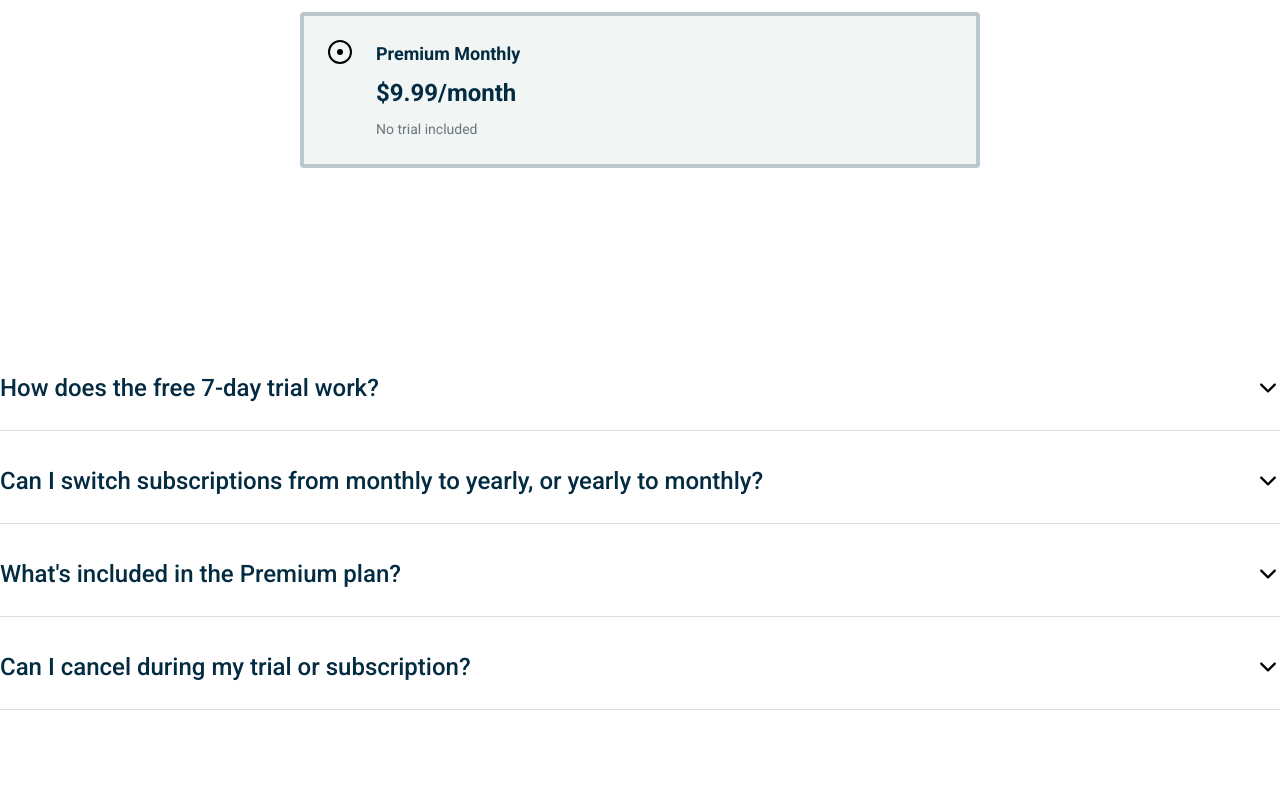
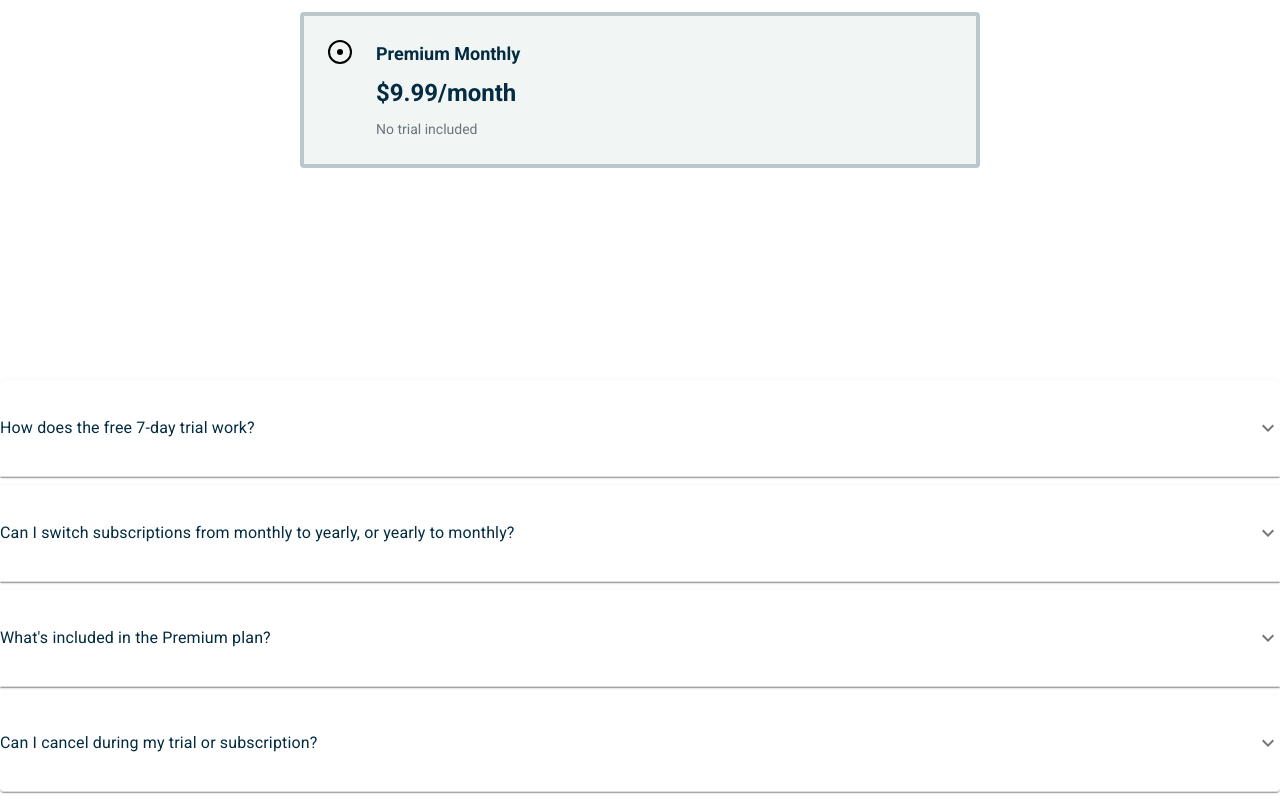
Before and after one commit to fnalviar/Summarist, a Next.js app: page /choose-plan in a window 1280 px wide. Shown: the part 1082-1882 px from the top of the page. Before the commit the page ends 1800 px from the top, so only its background shows below. Built offline with nearby package versions, Linux system fonts and the light colour scheme; no server answers.

Commit message:
plan accordion

```diff
--- a/components/plan/PlanAccordion.tsx
+++ b/components/plan/PlanAccordion.tsx
@@ -1,79 +1,99 @@
 import { useState } from "react";
 import { IoIosArrowDown } from "react-icons/io";
-
-interface AccordionData {
-  key: string;
-  title: string;
-  body: string;
-}
+import Accordion from "@mui/material/Accordion";
+import AccordionSummary from "@mui/material/AccordionSummary";
+import AccordionDetails from "@mui/material/AccordionDetails";
+import Typography from "@mui/material/Typography";
+import ExpandMoreIcon from "@mui/icons-material/ExpandMore";
+import { makeStyles } from "@mui/material/styles";
 
 function PlanAccordion() {
-  const [showContent, setShowContent] = useState<{ [key: string]: boolean }>(
-    {}
-  );
-  const [showClassName, setShowClassName] = useState(false);
-  const [addClassName, setClassName] = useState("");
-
-  const handleAccordionClick = (cardKey: string) => {
-    setShowContent((prev) => ({
-      ...prev,
-      [cardKey]: !prev[cardKey],
-    }));
-    setShowClassName((prev) => !prev);
-  };
-
-  const handleClassName = () => {
-    setClassName("show--content");
-  };
-
-  const accordionData = [
-    {
-      key: "card1",
-      title: "How does the free 7-day trial work?",
-      body: " Begin your complimentary 7-day trial with a Summarist annual membership. You are under no obligation to continue your subscription, and you will only be billed when the trial period expires. With Premium access, you can learn at your own pace and as frequently as you desire, and you may terminate your subscription prior to the conclusion of the 7-day free trial.",
-    },
-    {
-      key: "card2",
-      title:
-        "Can I switch subscriptions from monthly to yearly, or yearly to monthly?",
-      body: "   While an annual plan is active, it is not feasible to switch to a monthly plan. However, once the current month ends, transitioning from a monthly plan to an annual plan is an option.",
-    },
-    {
-      key: "card3",
-      title: "What's included in the Premium plan?",
-      body: "Premium membership provides you with the ultimate Summarist experience, including unrestricted entry to many best-selling books high-quality audio, the ability to download titles for offline reading, and the option to send your reads to your Kindle.",
-    },
-    {
-      key: "card4",
-      title: "Can I cancel during my trial or subscription?",
-      body: "You will not be charged if you cancel your trial before its conclusion. While you will not have complete access to the entire Summarist library, you can still expand your knowledge with one curated book per day.",
-    },
-  ];
-
   return (
     <div className="faq__container">
-      {accordionData.map(({ key, title, body }) => (
-        <div className="accordion__card" key={key}>
-          <div
-            className="accordion__header"
-            onClick={() => {
-              handleAccordionClick(key);
-              handleClassName;
-            }}
-          >
-            <div className="accordion__title">{title}</div>
-            {showContent[key] ? (
-              <IoIosArrowDown className="arrow-down__icon arrow-up__icon" />
-            ) : (
-              <IoIosArrowDown className="arrow-down__icon" />
-            )}
-          </div>
-          <div className={`accordion__collapse ${addClassName}`}>
-            <div className="accordion__body">{body}</div>
-          </div>
-        </div>
-      ))}
+      <Accordion className="accordion__card">
+        <AccordionSummary
+          expandIcon={<ExpandMoreIcon />}
+          aria-controls="panel1a-content"
+          id="panel1a-header"
+          className="accordion__header"
+        >
+          <Typography className="accordion__title">
+            How does the free 7-day trial work?
+          </Typography>
+        </AccordionSummary>
+        <AccordionDetails>
+          <Typography className="accordion__collapse">
+            Begin your complimentary 7-day trial with a Summarist annual
+            membership. You are under no obligation to continue your
+            subscription, and you will only be billed when the trial period
+            expires. With Premium access, you can learn at your own pace and as
+            frequently as you desire, and you may terminate your subscription
+            prior to the conclusion of the 7-day free trial.
+          </Typography>
+        </AccordionDetails>
+      </Accordion>
+      <Accordion className="accordion__card">
+        <AccordionSummary
+          expandIcon={<ExpandMoreIcon />}
+          aria-controls="panel1a-content"
+          id="panel1a-header"
+          className="accordion__header"
+        >
+          <Typography className="accordion__title">
+            Can I switch subscriptions from monthly to yearly, or yearly to
+            monthly?
+          </Typography>
+        </AccordionSummary>
+        <AccordionDetails>
+          <Typography className="accordion__collapse">
+            While an annual plan is active, it is not feasible to switch to a
+            monthly plan. However, once the current month ends, transitioning
+            from a monthly plan to an annual plan is an option.
+          </Typography>
+        </AccordionDetails>
+      </Accordion>
+      <Accordion className="accordion__card">
+        <AccordionSummary
+          expandIcon={<ExpandMoreIcon />}
+          aria-controls="panel1a-content"
+          id="panel1a-header"
+          className="accordion__header"
+        >
+          <Typography className="accordion__title">
+            What's included in the Premium plan?
+          </Typography>
+        </AccordionSummary>
+        <AccordionDetails>
+          <Typography className="accordion__collapse">
+            Premium membership provides you with the ultimate Summarist
+            experience, including unrestricted entry to many best-selling books
+            high-quality audio, the ability to download titles for offline
+            reading, and the option to send your reads to your Kindle.
+          </Typography>
+        </AccordionDetails>
+      </Accordion>
+      <Accordion className="accordion__card">
+        <AccordionSummary
+          expandIcon={<ExpandMoreIcon />}
+          aria-controls="panel1a-content"
+          id="panel1a-header"
+          className="accordion__header"
+        >
+          <Typography className="accordion__title">
+            Can I cancel during my trial or subscription?
+          </Typography>
+        </AccordionSummary>
+        <AccordionDetails>
+          <Typography className="accordion__collapse">
+            You will not be charged if you cancel your trial before its
+            conclusion. While you will not have complete access to the entire
+            Summarist library, you can still expand your knowledge with one
+            curated book per day.
+          </Typography>
+        </AccordionDetails>
+      </Accordion>
     </div>
   );
 }
+
 export default PlanAccordion;
--- a/components/plan/PlanContent.tsx
+++ b/components/plan/PlanContent.tsx
@@ -1,8 +1,18 @@
+import useAuth from "@/hooks/useAuth";
+import useSubscription from "@/hooks/useSubscription";
 import { FaHandshake } from "react-icons/fa";
 import { IoDocumentTextSharp } from "react-icons/io5";
 import { RiPlantFill } from "react-icons/ri";
+import Authentication from "../Authentication";
 
 function PlanContent() {
+  // const { loading, user } = useAuth(); //error: unexpected token export
+  // const subscription = useSubscription(user);
+
+  // if (loading || subscription === null) return null;
+
+  // if(!subscription) return <Authentication />
+
   return (
     <div className="row">
       <div className="container">
@@ -70,11 +80,15 @@ function PlanContent() {
           <span className="plan__btn--container">
             <button className="btn plan__btn">
               <span>Start your free 7-day trial</span>
+              <span>Start your first month</span>
             </button>
           </span>
           <div className="plan__disclaimer">
             Cancel your trial at any time before it ends, and you won’t be
             charged.
+          </div>
+          <div className="plan__disclaimer">
+            30-day money back guarantee, no questions asked.
           </div>
         </div>
       </div>
--- a/next.config.js
+++ b/next.config.js
@@ -1,9 +1,11 @@
+const withTM = require("next-transpile-modules")([
+  "@stripe/firestore-stripe-payments",
+]); // pass the modules you would like to see transpiled
+
 /** @type {import('next').NextConfig} */
-const nextConfig = {
+module.exports = withTM({
   reactStrictMode: true,
   images: {
-    domains: ['firebasestorage.googleapis.com'],
-  }
-}
-
-module.exports = nextConfig
+    domains: ["firebasestorage.googleapis.com"],
+  },
+});
--- a/package.json
+++ b/package.json
@@ -9,7 +9,11 @@
     "lint": "next lint"
   },
   "dependencies": {
+    "@emotion/react": "^11.11.1",
+    "@emotion/styled": "^11.11.0",
     "@firebase/app": "^0.9.15",
+    "@mui/icons-material": "^5.14.3",
+    "@mui/material": "^5.14.5",
     "@reduxjs/toolkit": "^1.9.5",
     "@stripe/firestore-stripe-payments": "^0.0.6",
     "@types/node": "20.4.1",
@@ -21,6 +25,7 @@
     "eslint-config-next": "13.4.9",
     "firebase": "^10.1.0",
     "next": "^13.4.9",
+    "next-transpile-modules": "^10.0.1",
     "postcss": "8.4.25",
     "react": "18.2.0",
     "react-dom": "18.2.0",
@@ -32,7 +37,6 @@
     "react-responsive-carousel": "^3.2.23",
     "react-router-dom": "^6.14.2",
     "redux": "^4.2.1",
-    "stripe": "^12.16.0",
     "tailwindcss": "3.3.2",
     "typescript": "5.1.6"
   }
--- a/styles/globals.css
+++ b/styles/globals.css
@@ -1566,7 +1566,8 @@ button:disabled {
   overflow: hidden;
 }
 
-.accordion__header {
+.accordion__header,
+#panel1a-header {
   display: flex;
   justify-content: space-between;
   align-items: center;
@@ -1601,8 +1602,8 @@ button:disabled {
 
 .accordion__collapse {
   position: relative;
-  height: 0;
-  overflow: hidden;
+  /* height: 0; */
+  /* overflow: hidden; */
   transition: height 0.55s ease;
 }
 
```
Also changed, not shown: 1 other file (tests, documents, lock files or other folders).
